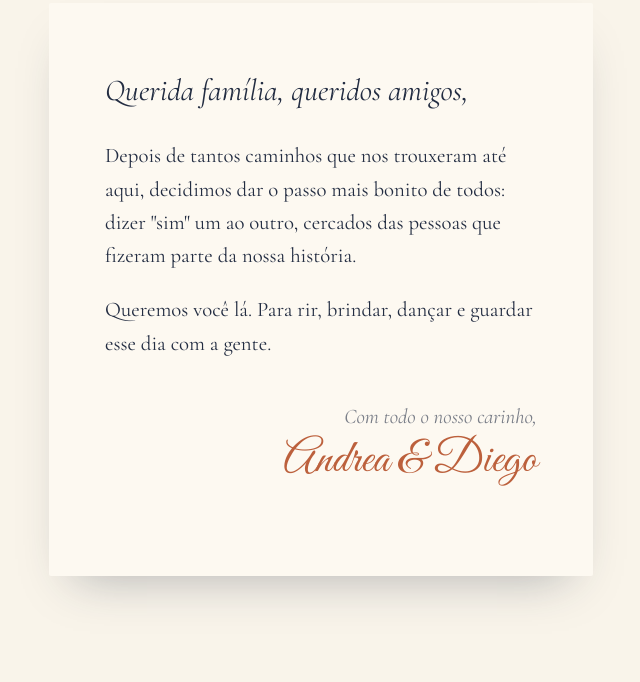
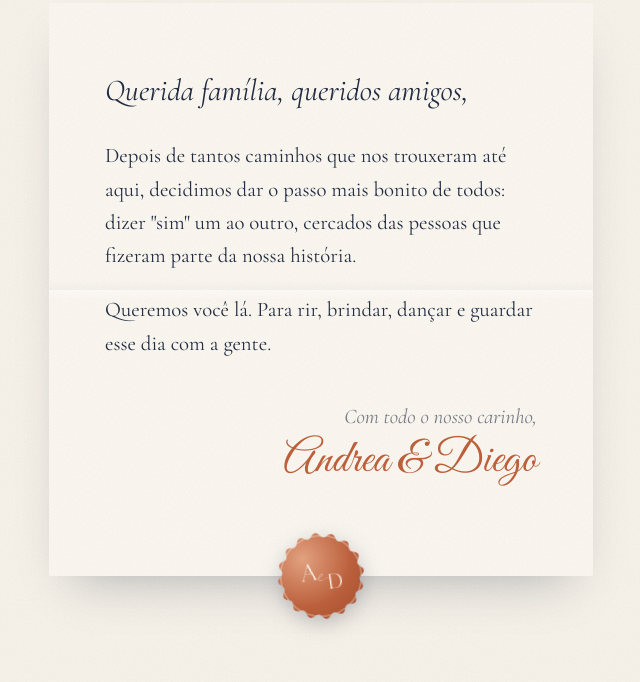
Before and after one commit to sergiocolpaert/deia_e_diego, a website built with Vite: page index.html in a window 1280 px wide. Shown: the part 938-1620 px from the top of the page, without its empty margins (319-959 px from the left). Built offline with nearby package versions, Linux system fonts and the light colour scheme.

Commit message:
Fase 4: textura de papel em camada única + selo simplificado e favicon
Co-Authored-By: Claude Opus 5.5 <noreply@anthropic.com>

```diff
--- a/index.html
+++ b/index.html
@@ -6,6 +6,7 @@
     <title>Andrea &amp; Diego · 03.04.2027</title>
     <meta name="description" content="Andrea &amp; Diego — 3 de abril de 2027, Espaço Barcelona, Niterói." />
     <meta name="theme-color" content="#F9F4EA" />
+    <link rel="icon" href="/favicon.svg" type="image/svg+xml" />
 
     <link rel="preconnect" href="https://fonts.googleapis.com" />
     <link rel="preconnect" href="https://fonts.gstatic.com" crossorigin />
--- a/src/main.js
+++ b/src/main.js
@@ -2,6 +2,7 @@ import './styles/tokens.css';
 import './styles/base.css';
 import './styles/components.css';
 import './styles/sections.css';
+import './styles/texture.css';
 
 import { config, mapsHref } from './config.js';
 import { gallery, venue, venueSmall } from './gallery.js';
--- /dev/null
+++ b/src/styles/texture.css
@@ -0,0 +1,88 @@
+/* ==========================================================================
+   Textura leve (meio-termo): UMA camada de grão de papel + selo simplificado.
+   Sem deckled edges, sem filtros de deslocamento, sem cera 3D.
+   ========================================================================== */
+
+:root {
+  --paper-grain: url('../assets/paper-noise.svg');
+}
+
+/* Fundo: grão sutil sobre o creme */
+body {
+  background-color: var(--bg);
+  background-image: var(--paper-grain);
+}
+
+/* Vinheta quente fixa (pseudo-elemento: background-attachment: fixed falha no iOS) */
+body::before {
+  content: '';
+  position: fixed;
+  inset: 0;
+  z-index: -1;
+  background: radial-gradient(120% 80% at 50% 0%, transparent 60%, rgba(238, 225, 207, 0.6) 100%);
+  pointer-events: none;
+}
+
+/* A carta e as fotos ganham o mesmo grão, num papel um pouco mais claro */
+.letter__paper,
+.gallery__item {
+  background-color: #FDF9F1;
+  background-image: var(--paper-grain);
+}
+
+/* Dobra discreta no meio da carta */
+.letter__paper::before {
+  content: '';
+  position: absolute;
+  inset: 50% 0 auto;
+  height: 1.25rem;
+  translate: 0 -50%;
+  background: linear-gradient(
+    rgba(35, 45, 66, 0) 0%,
+    rgba(35, 45, 66, 0.03) 50%,
+    rgba(255, 255, 255, 0.35) 50%,
+    rgba(255, 255, 255, 0) 100%
+  );
+  pointer-events: none;
+}
+
+/* Selo ------------------------------------------------------------------- */
+.seal {
+  --seal-size: 5.5rem;
+  position: relative;
+  width: var(--seal-size);
+  aspect-ratio: 1;
+  filter: drop-shadow(0 6px 10px rgba(35, 45, 66, 0.25));
+}
+
+/* Disco de cera: gradiente terracota + anel interno, recortado em borda ondulada */
+.seal::before {
+  content: '';
+  position: absolute;
+  inset: 0;
+  background:
+    radial-gradient(circle, transparent 0 63%, rgba(249, 244, 234, 0.35) 64% 65.5%, transparent 66.5%),
+    radial-gradient(circle at 32% 28%, var(--terracota-light) 0%, var(--terracota) 55%, #9C4A2C 100%);
+  -webkit-mask: url('../assets/seal-shape.svg') center / contain no-repeat;
+  mask: url('../assets/seal-shape.svg') center / contain no-repeat;
+}
+
+/* Monograma A&D em creme */
+.seal::after {
+  content: '';
+  position: absolute;
+  inset: 27%;
+  background: var(--creme);
+  -webkit-mask: url('../assets/images/monograma.png') center / contain no-repeat;
+  mask: url('../assets/images/monograma.png') center / contain no-repeat;
+}
+
+.seal--letter {
+  position: absolute;
+  bottom: 0;
+  left: 50%;
+  translate: -50% 50%;
+  rotate: -8deg;
+}
+
+.seal--small { --seal-size: 3.5rem; }
```
Also changed, not shown: README.md, public/favicon.svg (added), src/assets/paper-noise.svg (added), src/assets/seal-shape.svg (added).
